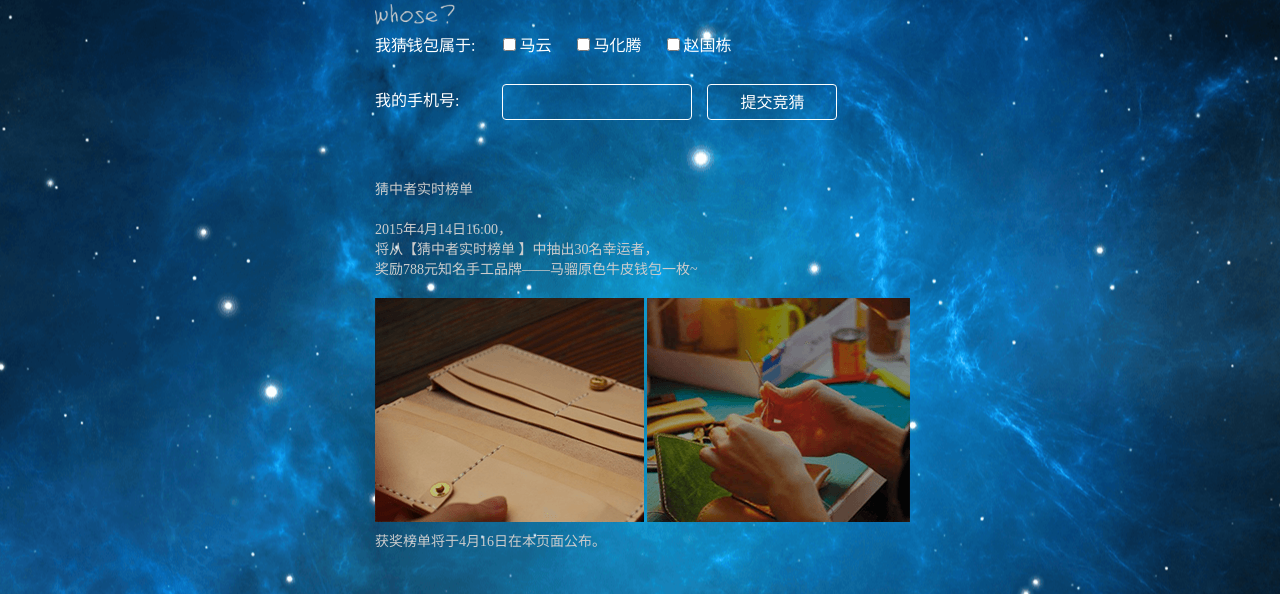
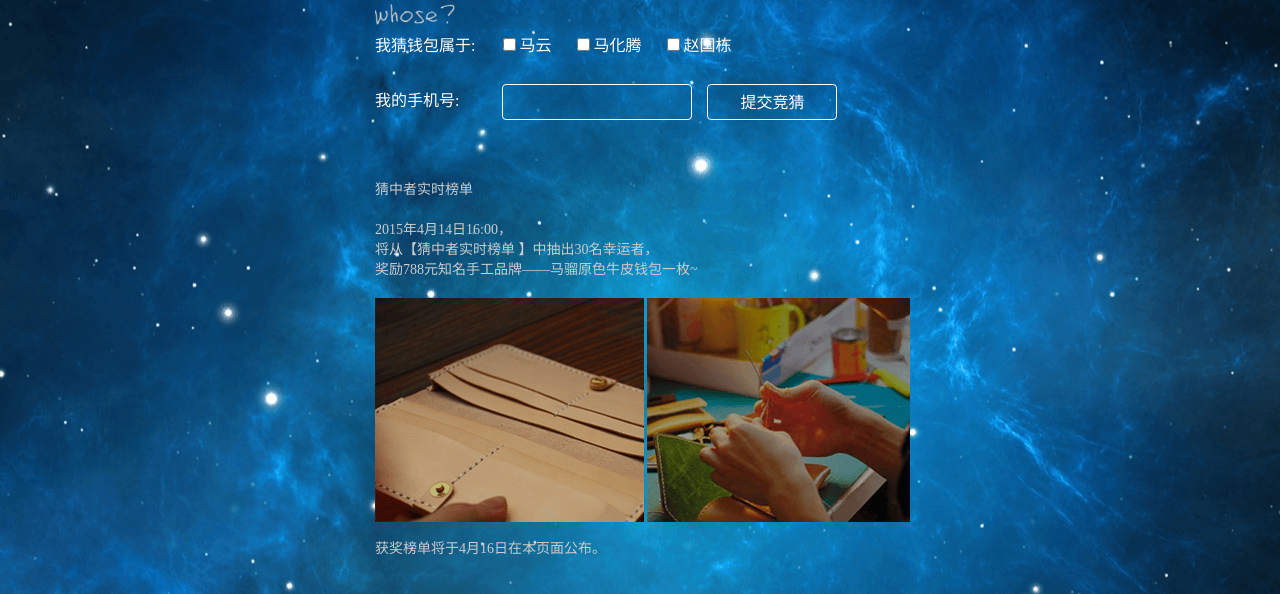
Before and after one commit to leohgbs/quiz, a plain HTML site: page app/desk.html in a window 1280 px wide. Shown: the part 819-1413 px from the top of the page. Drawn offline with Linux system fonts and the light colour scheme; no server answers.

```diff
--- a/app/assets/stylesheets/src/desk.sass
+++ b/app/assets/stylesheets/src/desk.sass
@@ -188,10 +188,10 @@
 .footer
   margin-top: 18px
   margin-bottom: 20px
-  // padding-right: percentage(50/640)
 
 .footer-msg
   font-size: 14px
+  line-height: 14px
   color: #ccc
 
 .logo
```
Also changed, not shown: app/assets/stylesheets/dist/desk.css.
